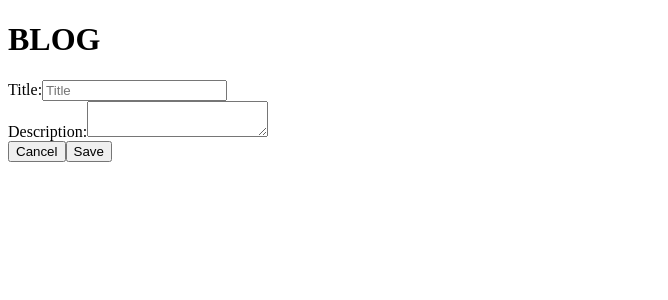
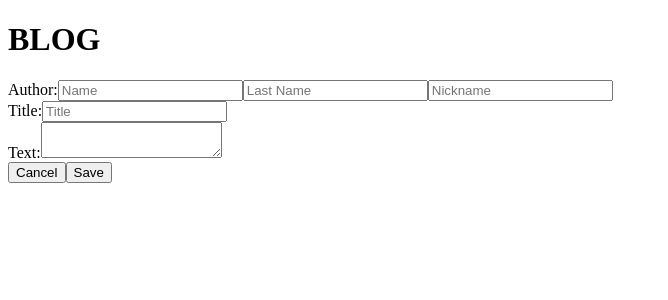
Before and after one commit to alhana-yo/trasteandoConVue, a Vue app in the folder my-app/: page /book/new in a window 1280 px wide. Shown: the top 300 px of the page, without its empty margins (0-668 px from the left). Built offline with nearby package versions, Linux system fonts and the light colour scheme; no server answers.

Commit message:
Add fields in newPost view

```diff
--- a/my-app/src/components/BookList.vue
+++ b/my-app/src/components/BookList.vue
@@ -4,9 +4,6 @@
     <ul>
       <li v-for="post in posts" :key="post.id">
         <router-link :to="'/book/' + post.id">{{ post.id }} - {{ post.postTitle }}</router-link>
-        <!-- <router-link
-          :to="{path:'bookDetail'+post.id, params:{postList:posts}}"
-        >{{ post.id }} - {{ post.postTitle }}</router-link>-->
       </li>
     </ul>
 
--- a/my-app/src/components/BookNew.vue
+++ b/my-app/src/components/BookNew.vue
@@ -1,17 +1,23 @@
 <template>
   <div>
-    <h2>{{book.title}}</h2>
+    <h2>{{post.title}}</h2>
     <!-- <p>
       <span>Id:</span>
-      {{book.id}}
+      {{post.id}}
     </p>-->
     <div>
-      <label>Title:</label>
-      <input v-model="book.title" placeholder="Title" />
+      <label>Author:</label>
+      <input v-model="post.name" placeholder="Name" />
+      <input v-model="post.lastName" placeholder="Last Name" />
+      <input v-model="post.nickname" placeholder="Nickname" />
     </div>
     <div>
-      <label>Description:</label>
-      <textarea v-model="book.description"></textarea>
+      <label>Title:</label>
+      <input v-model="post.postTitle" placeholder="Title" />
+    </div>
+    <div>
+      <label>Text:</label>
+      <textarea v-model="post.Text"></textarea>
     </div>
 
     <button @click="gotoBooks()">Cancel</button>
@@ -20,18 +26,27 @@
 </template>
 
 <script>
-import books from "./books.js";
+// import books from "./books.js";
+
+import { getPost } from "../postsNormalize.js";
 
 export default {
   data: () => ({
-    book: undefined
+    post: undefined
   }),
   beforeMount: function() {
     if (!this.$route.params.id) {
-      this.book = { title: "", description: "" };
+      this.post = {
+        name: "",
+        lastName: "",
+        nickname: "",
+        postTitle: "",
+        postText: "",
+        postComments: []
+      };
     } else {
       let id = this.$route.params.id;
-      this.book = books.getBook(id);
+      getPost(id).then(response => (this.post = response));
     }
   },
   methods: {
@@ -39,7 +54,8 @@ export default {
       this.$router.push("/books");
     },
     save() {
-      books.createNewBook(this.book);
+      // books.createNewBook(this.book);
+      console.log("Dato guardado", this.post);
       this.$router.push("/books");
     }
   }
```
Also changed, not shown: my-app/src/postsService.js (+13 -6 lines).
